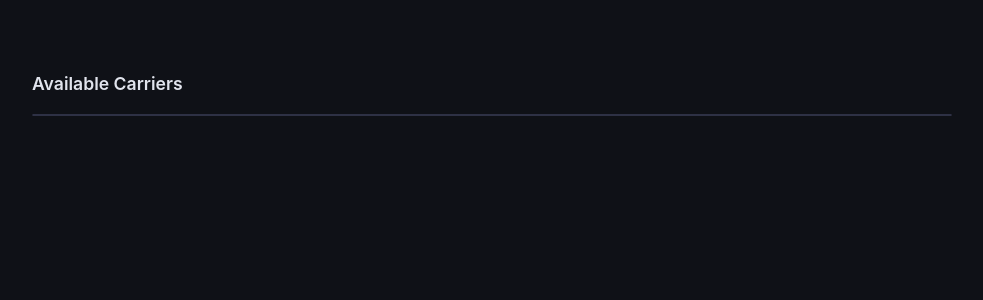
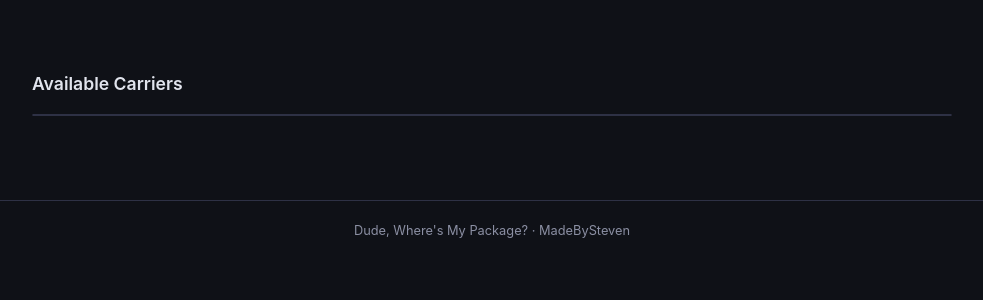
Before and after one commit to stevendejongnl/dude-wheres-my-package, a Python web app: template src/dwmp/templates/accounts.html in a window 1280 px wide. Shown: the part 261-561 px from the top of the page, without its empty margins (148-1131 px from the left). Run offline with Jinja, Linux system fonts and the light colour scheme; the template is opened without the code that fills it, so the values that code supplies are empty.

Commit message:
feat(ui): add footer with GitHub repo and MadeBySteven links

```diff
--- a/src/dwmp/templates/base.html
+++ b/src/dwmp/templates/base.html
@@ -209,6 +209,18 @@
     .section-header { display: flex; align-items: center; justify-content: space-between; margin-bottom: 16px; }
     .section-header h2 { font-size: 1.1rem; font-weight: 600; }
 
+    /* Footer */
+    footer {
+      border-top: 1px solid var(--border);
+      padding: 20px 0;
+      margin-top: 48px;
+      text-align: center;
+      font-size: 0.8rem;
+      color: var(--text-dim);
+    }
+    footer a { color: var(--text-dim); text-decoration: none; transition: color 0.2s; }
+    footer a:hover { color: var(--text); }
+
     /* Mobile */
     @media (max-width: 640px) {
       header .container { flex-direction: column; gap: 10px; }
@@ -265,6 +277,13 @@
       {% block content %}{% endblock %}
     </div>
   </main>
+  <footer>
+    <div class="container">
+      <a href="https://github.com/stevendejongnl/dude-wheres-my-package" target="_blank">Dude, Where's My Package?</a>
+      &middot;
+      <a href="https://www.madebysteven.nl" target="_blank">MadeBySteven</a>
+    </div>
+  </footer>
   {% if active_nav %}
   <script>
   (function() {
```
